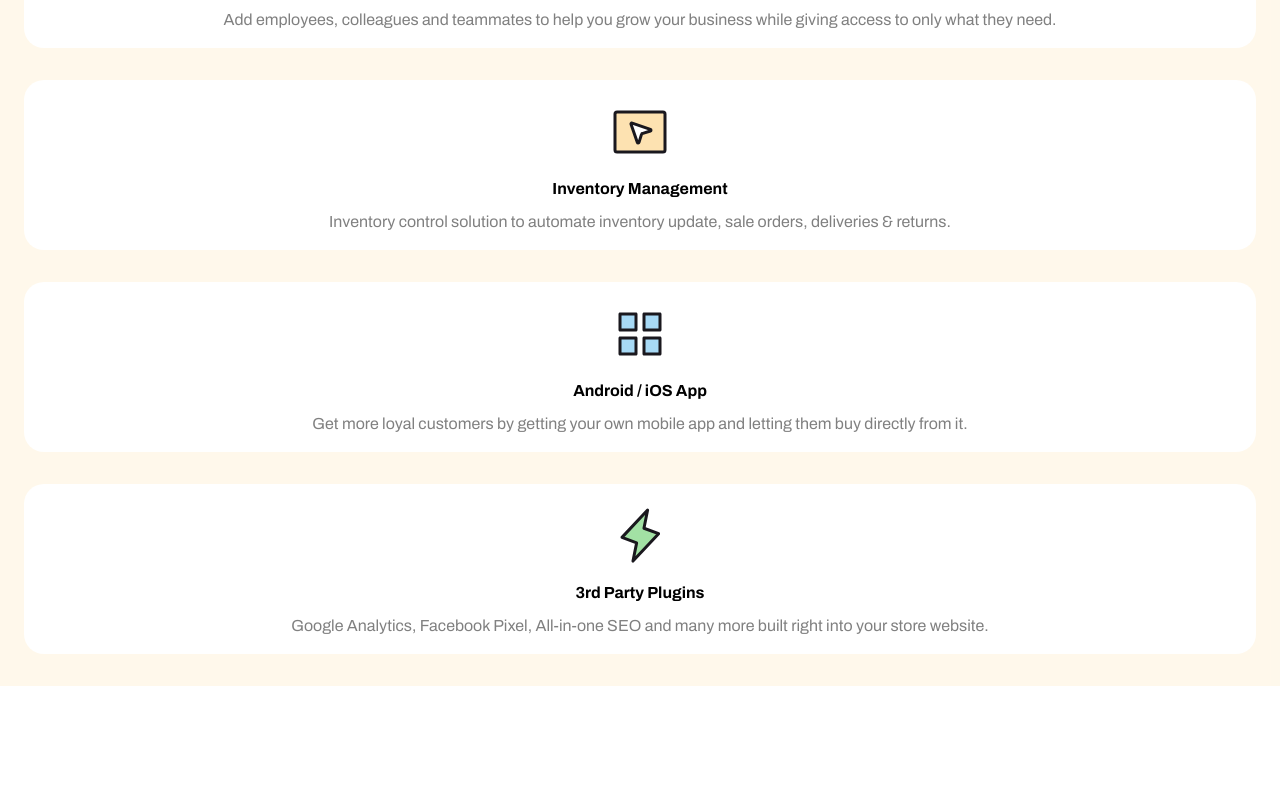
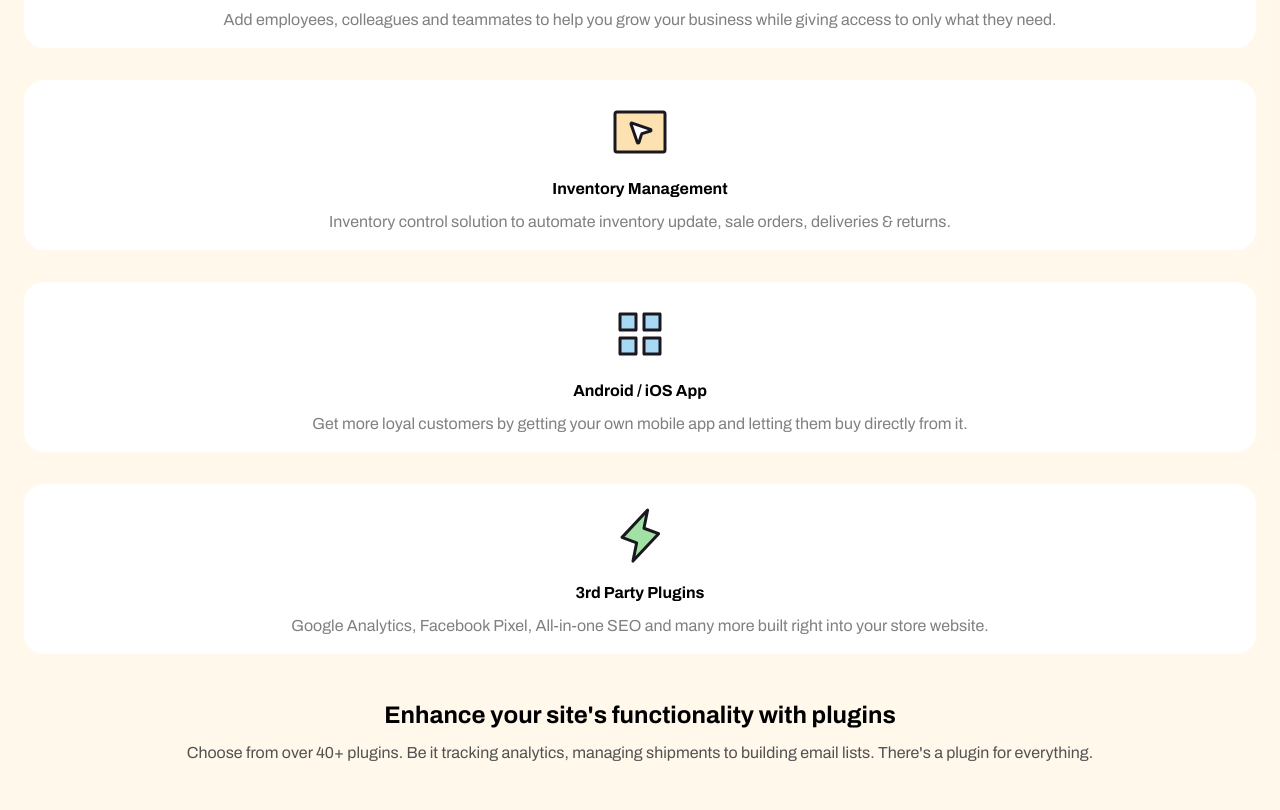
Before and after one commit to WadieBenabdouh/dukaan-clone, a website built with Vite: page index.html in a window 1280 px wide. Shown: the part 6661-7471 px from the top of the page. Before the commit the page ends 7347 px from the top, so only its background shows below. Built offline with nearby package versions, Linux system fonts and the light colour scheme.

Commit message:
added plugins

```diff
--- a/index.html
+++ b/index.html
@@ -801,6 +801,21 @@
   </summary>
   <!-- GRID SUPPORT END -->
 
+  <!-- PLUGINS -->
+  <section class="plugins">
+    <h2>Enhance your site's functionality with plugins</h2>
+    <p>Choose from over 40+ plugins. Be it tracking analytics, managing shipments to building email lists. There's a plugin for everything.</p>
+    <div class="images-container">
+      <img src="" alt="">
+      <img src="" alt="">
+      <img src="" alt="">
+      <img src="" alt="">
+      <img src="" alt="">
+      <img src="" alt="">
+    </div>
+  </section>
+  <!-- PLUGINS END-->
+
   <script type="module" src="main.js"></script>
 </body>
 
--- a/scss/main.scss
+++ b/scss/main.scss
@@ -364,3 +364,23 @@ summary {
 }
 
 // SUMMARY - GRID SUPPORT END
+
+// SECTION PLUGINS
+.plugins{
+    padding: 1em 1.5em;
+    display: flex;
+    flex-direction: column;
+    gap: 1em;
+    align-items: center;
+    background-color: #fff8eb;
+
+    h2, p{
+        text-align: center;
+    }
+
+    p{
+        color: #525252;
+    }
+
+}
+// SECTION PLUGINS EMD
```
Also changed, not shown: img/digital-products.svg (added), img/google-merchant-center.svg (added), img/gumroad-importer.svg (added), img/mailchimp.svg (added), img/rto-optimizer.svg (added), img/shopify.svg (added).
